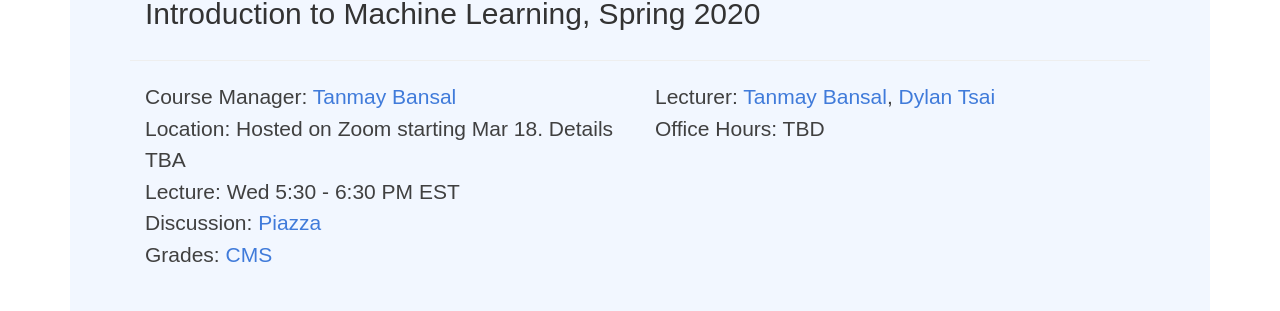
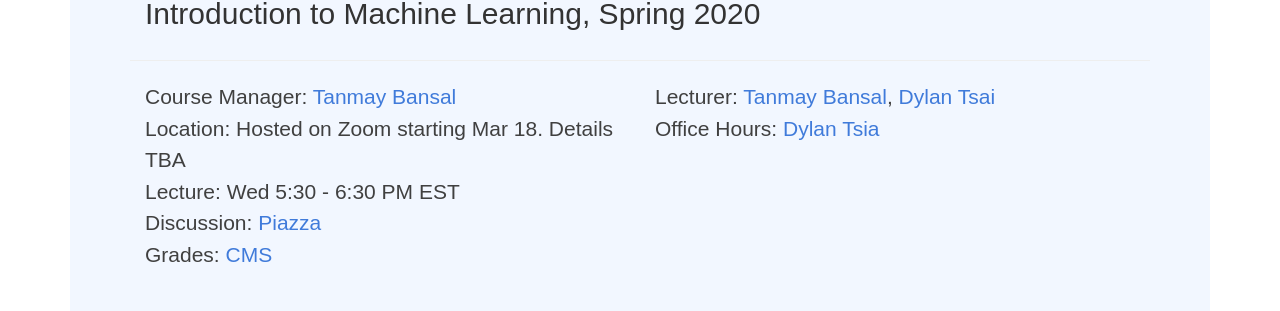
Before and after one commit to CornellDataScience/info1998, a Jekyll site: the page built from index.md, in a window 1280 px wide and 1056 px high. Shown: the part 217-528 px from the top of the window. Built offline with Jekyll 4.4.1, drawn with Linux system fonts in a browser that asks for light colours; some of the changed lines change nothing that is shown.

Commit message:
Add Dylan's name

```diff
--- a/_includes/core/title.html
+++ b/_includes/core/title.html
@@ -8,21 +8,23 @@
       </div>
     </div>
     <div class="col-xs-12 col-sm-12 col-md-12 col-lg-12">
-      <hr/>
+      <hr />
       <div class="col-xs-5 col-sm-6 col-md-6 col-lg-6">
         <p>
-        Course Manager: <a href="mailto:tb444@cornell.edu?subject=[INFO 1998]">Tanmay Bansal</a><br/>
-        Location: Hosted on Zoom starting Mar 18. Details TBA<br/>
-        Lecture: Wed 5:30 - 6:30 PM EST<br/>
-        Discussion: <a href="https://piazza.com/cornell/spring2020/info1998" target="_blank" rel="noopener">Piazza</a><br/>
+          Course Manager: <a href="mailto:tb444@cornell.edu?subject=[INFO 1998]">Tanmay Bansal</a><br />
+          Location: Hosted on Zoom starting Mar 18. Details TBA<br />
+          Lecture: Wed 5:30 - 6:30 PM EST<br />
+          Discussion: <a href="https://piazza.com/cornell/spring2020/info1998" target="_blank"
+            rel="noopener">Piazza</a><br />
           Grades: <a href="https://cmsx.cs.cornell.edu/" target="_blank" rel="noopener">CMS</a>
         </p>
       </div>
       <div class="col-xs-7 col-sm-6 col-md-6 col-lg-6">
         <p>
-        Lecturer: <a href="mailto:tb444@cornell.edu?subject=[INFO 1998]">Tanmay Bansal</a>, <a href="mailto:dt439@cornell.edu?subject=[INFO 1998]">Dylan Tsai</a><br/>
-        Office Hours: TBD<br/>
-        <br/>
+          Lecturer: <a href="mailto:tb444@cornell.edu?subject=[INFO 1998]">Tanmay Bansal</a>, <a
+            href="mailto:dt439@cornell.edu?subject=[INFO 1998]">Dylan Tsai</a><br />
+          Office Hours: <a href="https://cmsx.cs.cornell.edu/">Dylan Tsia</a><br />
+          <br />
           <!-- <b>Show up on February 12th to Enroll!</b><br/>
        <b>Fill out the <a href="https://tiny.cc/info1998_sp20">Google Form</a> by February 14th</b>.-->
           <!-- <ul>
@@ -39,7 +41,8 @@
 {% else %}
 <div class="container">
   <div class="row">
-    <h1 class="media-heading">{{ page.title }}</h1><hr>
+    <h1 class="media-heading">{{ page.title }}</h1>
+    <hr>
   </div>
 </div><!-- /container -->
 {% endif %}
```
Lines whose indentation alone changed are shown as unchanged.
